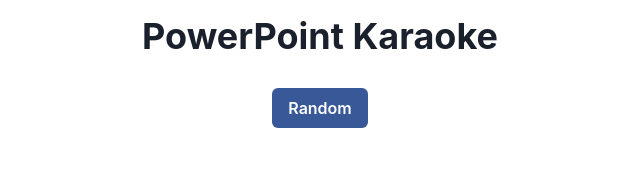
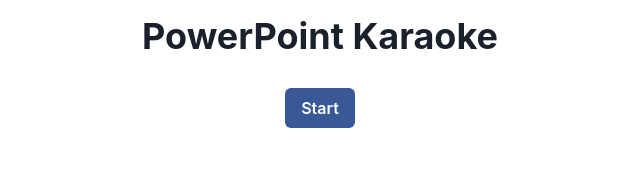
Before and after one commit to dustatron/power-point-karaoke, a Next.js app: page / in a window 1280 px wide. Shown: the top 178 px of the page, without its empty margins (320-960 px from the left). Built offline with nearby package versions, Linux system fonts and the light colour scheme.

Commit message:
Update start button

```diff
--- a/src/app/page.tsx
+++ b/src/app/page.tsx
@@ -24,7 +24,7 @@
           height="100px"
         >
           <Button onClick={() => handleGoToRandom()} colorScheme="facebook">
-            Random
+            Start
           </Button>
           <Link
             href={{
```
